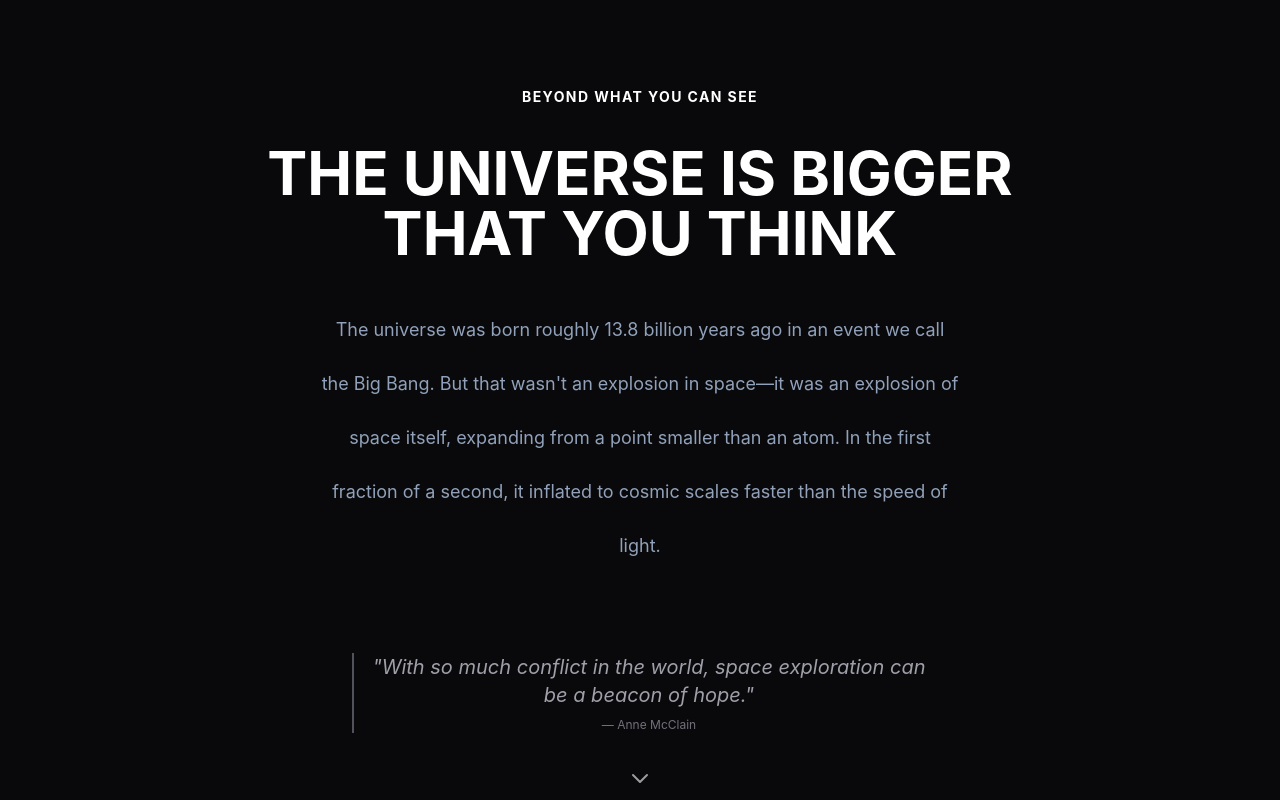
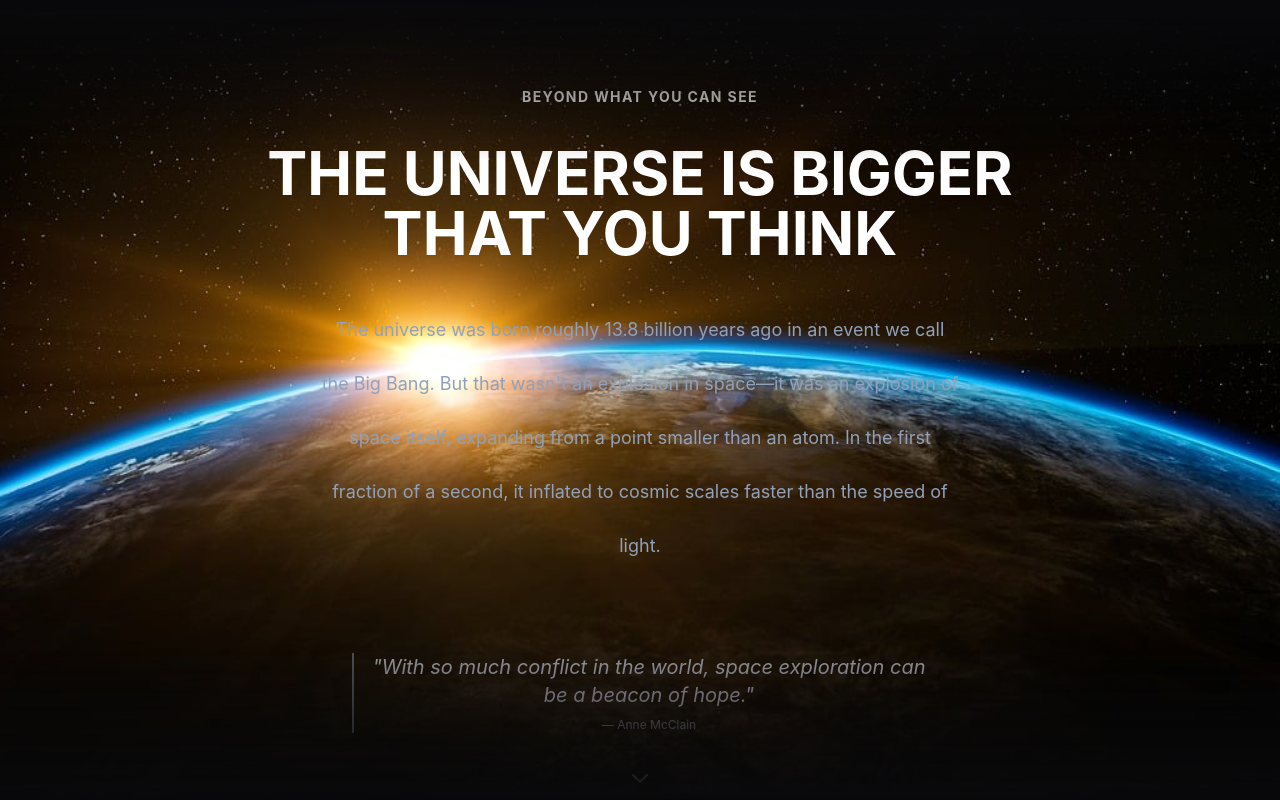
Before and after one commit to 0xRafay/mazin-website, a website: page index.html in a window 1280 px wide. Shown: the top 800 px of the page. Drawn offline with Linux system fonts and the light colour scheme.

Commit message:
feat: add image and conform it to sections

```diff
--- a/index.html
+++ b/index.html
@@ -11,12 +11,17 @@
   <body class="bg-zinc-950 text-white m-0 page-enter">
     <main class="relative m-0">
       <section
-        class="relative h-screen grid place-items-center"
+        class="relative h-screen grid place-items-center overflow-hidden void-blend"
         style="animation: fadein 1s ease-out 0.3s both"
       >
-        <div class="text-center px-50 pt-5">
+        <img
+          src="./img/mazin-world.jpg"
+          class="absolute inset-0 z-0 w-full h-full object-cover"
+          alt="Background"
+        />
+        <div class="text-center px-50 pt-5 relative z-10">
           <h2
-            class="text-white text-sm font-bold tracking-widest uppercase mb-4 text-center"
+            class="text-blue text-sm font-bold tracking-widest uppercase mb-4 text-center"
           >
             Beyond what you can see
           </h2>
@@ -83,7 +88,7 @@
       </section>
       <section class="h-screen void-blend"></section>
     </main>
-  <script src="./src/scripts/check-img.js"></script>
-  <script src="./src/scripts/spawn-sparkle.js"></script>
+    <script src="./src/scripts/check-img.js"></script>
+    <script src="./src/scripts/spawn-sparkle.js"></script>
   </body>
 </html>
```
Also changed, not shown: dist/output.css, img/mazin-world.jpg (added).
